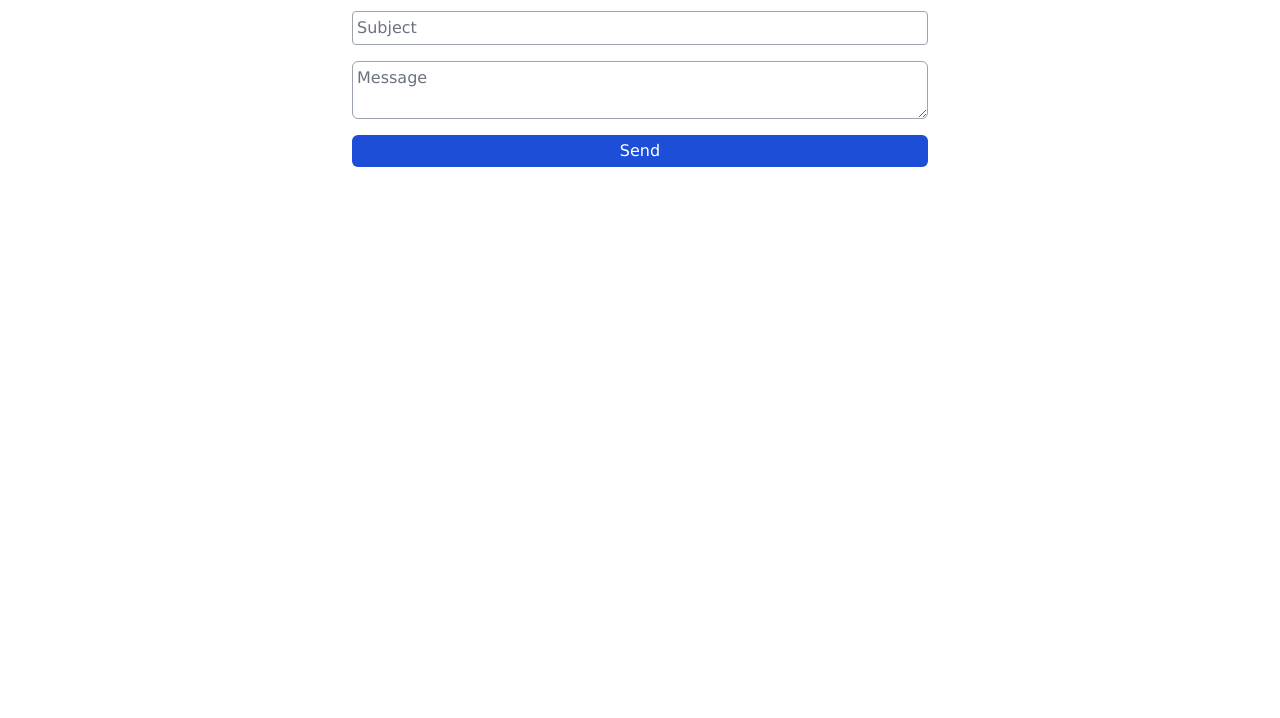
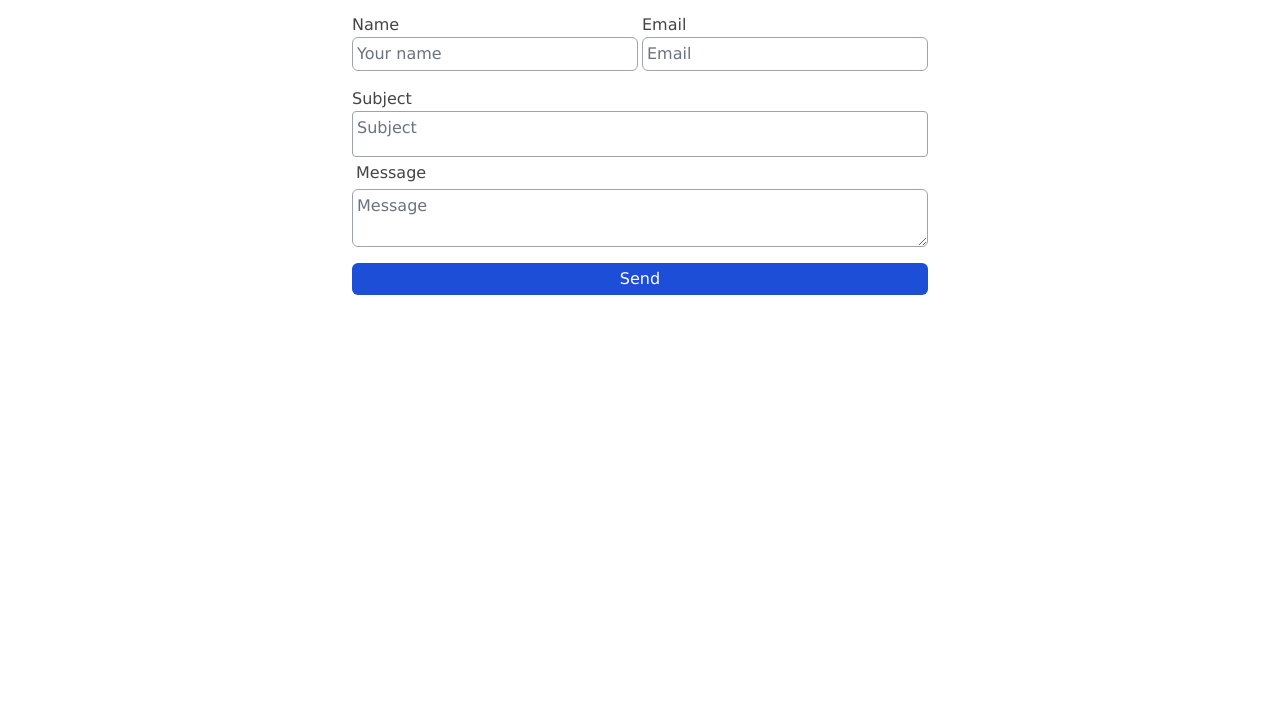
Before and after one commit to thejayhaykid/astro-blog, an Astro site: page /contact in a window 1280 px wide. Shown: the part 160-878 px from the top of the page. Built offline with nearby package versions, Linux system fonts and the light colour scheme; Astro itself is replaced by a stand-in of ours.

Commit message:
Fix contact form

```diff
--- a/src/pages/contact.astro
+++ b/src/pages/contact.astro
@@ -25,45 +25,63 @@ import Footer from "../components/Footer.astro";
     class="flex flex-row justify-center align-middle w-full dark:bg-gray-900 dark:text-gray-50"
   >
     <div
-      class="flex flex-col w-[80vw] justify-center align-middle content-center lg:max-w-xl self-center grow-2 dark:bg-gray-900 dark:text-gray-50"
+      class="flex flex-col pt-6 w-[80vw] justify-center align-middle content-center lg:max-w-xl self-center grow-2 dark:bg-gray-900 dark:text-gray-50"
     >
-      <h1 class="pb-1 text-3xl dark:text-gray-50">Contact me</h1>
+      <h1 class="pb-1 text-3xl dark:text-gray-50 pb-4">Contact me</h1>
       <form
-        name="contact"
+        netlify
+        netlify-honeypot
+        name="feedback"
         method="POST"
-        data-netlify="true"
-        data-netlify-honeypot="bot-field"
-        class="flex flex-col lg:max-w-700 gap-4 rounded-md justify-center align-middle max-w-full"
+        action="/success"
+        class="flex flex-col lg:max-w-700 rounded-md justify-center align-middle max-w-full"
       >
+        <p class="hidden">
+          <label>
+            Don’t fill this out if you’re human: <input name="bot-field" />
+          </label>
+        </p>
+        <input type="hidden" name="form-name" value="feedback" />
         <div
-          class="flex md:flex-row md:gap-1 justify-between w-full flex-col gap-4"
+          class="flex md:flex-row md:gap-1 justify-between w-full flex-col pt-4"
         >
+          <div class="flex flex-col flex-nowrap w-full">
+            <label for="name">Name</label>
             <input
               type="text"
               name="name"
               placeholder="Your name"
-            class="p-1 rounded-md rounded border border-gray-400 sm:w-full"
+              required
+              class="p-1 rounded-md rounded border border-gray-400 w-full"
             />
+          </div>
+          <div class="flex flex-col flex-nowrap w-full">
+            <label for="email">Email</label>
             <input
               placeholder="Email"
               type="email"
               name="email"
+              required
               class="p-1 rounded-md rounded border border-gray-400 sm:w-full"
             />
           </div>
+        </div>
+        <label class="pt-4" for="subject">Subject</label>
         <input
           type="text"
           name="subject"
           placeholder="Subject"
-          class="p-1 rounded border border-gray-400 sm:w-full"
+          class="p-1 pb-4 rounded border border-gray-400 sm:w-full"
         />
+        <label class="m-1" for="message">Message</label>
         <textarea
           name="message"
           placeholder="Message"
+          required
           class="p-1 rounded-md border border-gray-400"></textarea>
         <button
           type="submit"
-          class="p-1 rounded-md cursor-pointer bg-blue-700 hover:bg-blue-800 active:bg-blue-900 text-white md:max-w-25 disabled:bg-blue-400 disabled:cursor-not-allowed"
+          class="p-1 mt-4 rounded-md cursor-pointer bg-blue-700 hover:bg-blue-800 active:bg-blue-900 text-white md:max-w-25 disabled:bg-blue-400 disabled:cursor-not-allowed"
           >Send</button
         >
       </form>
```
Lines whose indentation alone changed are shown as unchanged.
